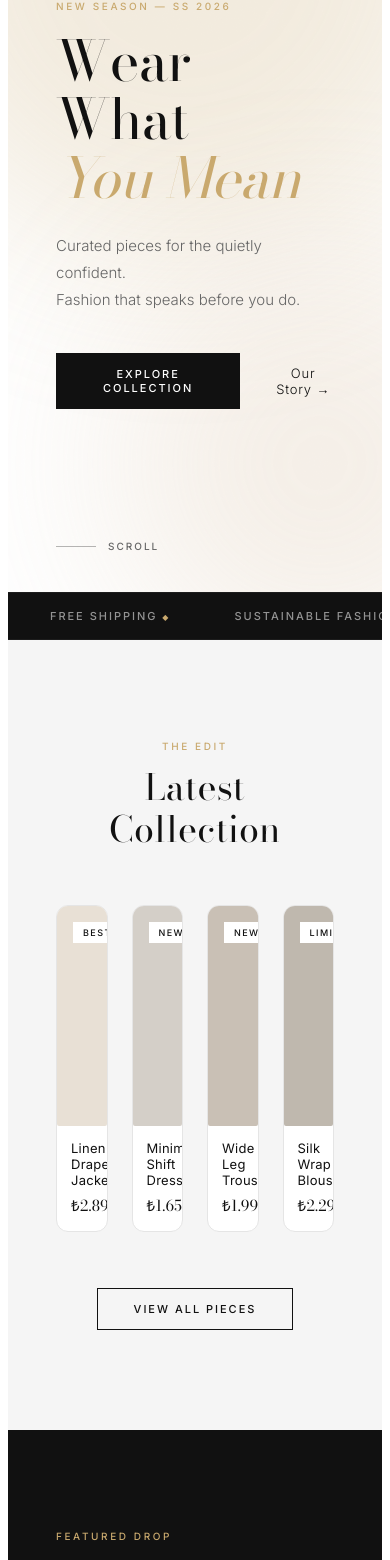
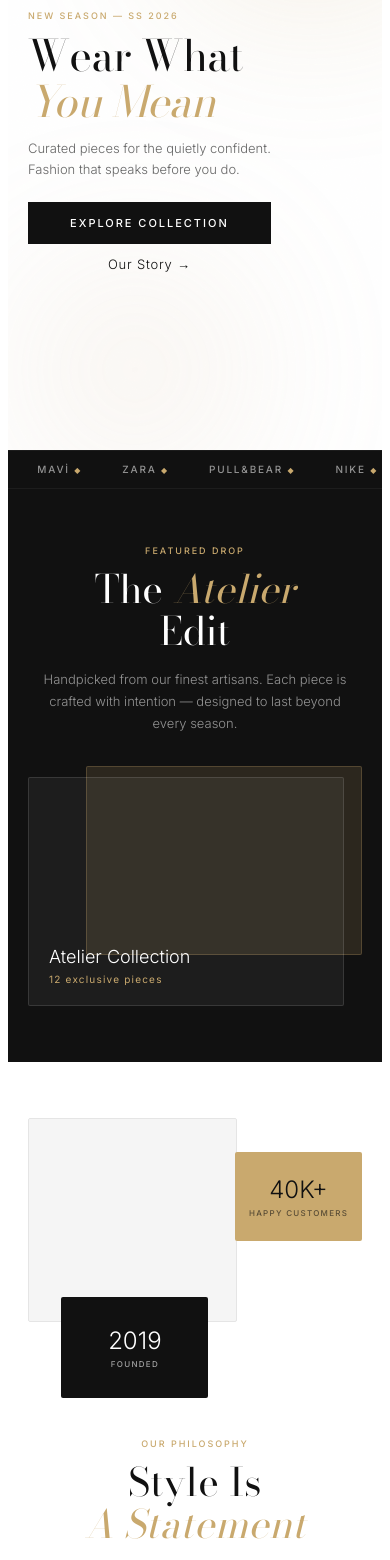
Before and after one commit to MehmetDemr/Dressify-Website, a React (Vite) app: page / in a window 390 px wide. Shown: the part 273-1833 px from the top of the page. Built offline with nearby package versions, Linux system fonts and the light colour scheme.

Commit message:
Style:Homepage has been styled and become responsive

```diff
--- a/src/pages/HomePage.jsx
+++ b/src/pages/HomePage.jsx
@@ -1,6 +1,7 @@
 import LandingPageHeader from "../components/Landing-Page/landing-page-header/Header";
 import LandingPageFooter from "../components/Landing-Page/landing-page-footer/Footer";
 import "../styles/HomePage.css";
+import { Link } from "react-router-dom";
 
 function HomePage() {
   return (
@@ -31,28 +32,23 @@ function HomePage() {
             </div>
           </div>
 
-          <div className="hero-scroll-hint">
-            <span className="scroll-line" />
-            <span className="scroll-label">Scroll</span>
-          </div>
+
         </section>
 
         {/*  MARQUEE STRIP  */}
         <div className="marquee-strip">
           <div className="marquee-track">
             {[
-              "New Arrivals",
-              "SS 2026",
-              "Free Shipping",
-              "Sustainable Fashion",
-              "New Arrivals",
-              "SS 2026",
-              "Free Shipping",
-              "Sustainable Fashion",
-              "New Arrivals",
-              "SS 2026",
-              "Free Shipping",
-              "Sustainable Fashion",
+              "NEW ARRIVALS",
+              "MAVİ",
+              "ZARA",
+              "PULL&BEAR",
+              "NIKE",
+              "ADIDAS",
+              "H&M",
+              "KOTON",
+              "COLINS",
+              "SEASON 2026",
             ].map((t, i) => (
               <span key={i} className="marquee-item">
                 {t} <span className="marquee-dot">◆</span>
@@ -61,57 +57,7 @@ function HomePage() {
           </div>
         </div>
 
-        {/*  COLLECTION  */}
-        <section className="collection" id="collection">
-          <div className="section-header">
-            <p className="section-eyebrow">The Edit</p>
-            <h2 className="section-title">Latest Collection</h2>
-          </div>
 
-          <div className="collection-grid">
-            {[
-              {
-                tag: "Bestseller",
-                name: "Linen Drape Jacket",
-                price: "₺2.890",
-                color: "#e8e0d5",
-              },
-              {
-                tag: "New",
-                name: "Minimal Shift Dress",
-                price: "₺1.650",
-                color: "#d4cfc8",
-              },
-              {
-                tag: "New",
-                name: "Wide Leg Trousers",
-                price: "₺1.990",
-                color: "#c9c0b5",
-              },
-              {
-                tag: "Limited",
-                name: "Silk Wrap Blouse",
-                price: "₺2.290",
-                color: "#bfb8ae",
-              },
-            ].map((item, i) => (
-              <div className="product-card" key={i}>
-                <div className="product-img" style={{ background: item.color }}>
-                  <span className="product-tag">{item.tag}</span>
-                  <button className="product-quick">Quick Add</button>
-                </div>
-                <div className="product-info">
-                  <p className="product-name">{item.name}</p>
-                  <p className="product-price">{item.price}</p>
-                </div>
-              </div>
-            ))}
-          </div>
-
-          <div className="collection-cta">
-            <button className="btn-outline">View All Pieces</button>
-          </div>
-        </section>
 
         {/*  FEATURED BANNER  */}
         <section className="featured" id="featured">
@@ -125,7 +71,6 @@ function HomePage() {
                 Handpicked from our finest artisans. Each piece is crafted with
                 intention — designed to last beyond every season.
               </p>
-              <button className="btn-primary">Shop the Drop</button>
             </div>
             <div className="featured-visual">
               <div className="featured-card featured-card--back" />
--- a/src/styles/HomePage.css
+++ b/src/styles/HomePage.css
@@ -1,4 +1,3 @@
-
 /* GLOBAL RESETS FOR MAIN */
 .main {
   width: 100%;
@@ -99,7 +98,7 @@
 /*HERO */
 .hero {
   position: relative;
-  min-height: 92vh;
+  min-height: 85vh;
   display: flex;
   align-items: center;
   padding: 0 48px;
@@ -157,7 +156,7 @@
 .hero-content {
   position: relative;
   z-index: 1;
-  max-width: 620px;
+  max-width: 560px;
   animation: fadeUp 0.9s ease both;
 }
 
@@ -174,21 +173,21 @@
 
 .hero-title {
   font-family: var(--font-heading);
-  font-size: clamp(56px, 8vw, 100px);
+  font-size: clamp(52px, 7vw, 88px);
   font-weight: 300;
-  line-height: 1.05;
+  line-height: 1.02;
   letter-spacing: -0.01em;
   color: var(--dark);
-  margin: 0 0 24px;
+  margin: 0 0 18px;
 }
 
 .hero-sub {
   font-family: var(--font-body);
   font-size: 15px;
   font-weight: 300;
-  line-height: 1.8;
+  line-height: 1.7;
   color: var(--text-gray);
-  margin: 0 0 40px;
+  margin: 0 0 28px;
 }
 
 .hero-eyebrow {
@@ -198,13 +197,14 @@
   letter-spacing: 0.26em;
   text-transform: uppercase;
   color: var(--gold);
-  margin: 0 0 20px;
+  margin: 0 0 14px;
 }
 
 .hero-actions {
   display: flex;
   align-items: center;
-  gap: 32px;
+  gap: 20px;
+  flex-wrap: wrap;
 }
 
 /* Scroll hint */
@@ -591,7 +591,7 @@
 }
 
 .newsletter-title {
- font-family: var(--font-heading);
+  font-family: var(--font-heading);
   font-size: clamp(36px, 5vw, 54px);
   font-weight: 300;
   color: var(--white);
@@ -635,3 +635,367 @@
 .newsletter-input:focus {
   border-color: var(--gold);
 }
+
+/*Responsive*/
+
+@media (max-width: 1024px) {
+  .hero {
+    padding: 0 32px;
+    min-height: 85vh;
+  }
+
+  .collection {
+    padding: 80px 32px;
+  }
+
+  .collection-grid {
+    grid-template-columns: repeat(2, 1fr);
+    gap: 20px;
+  }
+
+  .featured {
+    padding: 80px 32px;
+  }
+
+  .featured-inner {
+    gap: 48px;
+  }
+
+  .about {
+    padding: 80px 32px;
+  }
+
+  .about-inner {
+    gap: 48px;
+  }
+}
+
+/* MOBILE */
+@media (max-width: 768px) {
+  /* GENERAL */
+  .section-title {
+    font-size: clamp(34px, 10vw, 46px);
+    line-height: 1.08;
+    margin: 0 0 16px;
+  }
+
+  .auth-actions--mobile .nav-btn--primary {
+    background: var(--dark);
+    color: #ffffff !important;
+    border: 1px solid var(--dark);
+  }
+
+  .auth-actions--mobile .nav-btn--ghost {
+    color: var(--dark) !important;
+    border: 1px solid rgba(17, 17, 17, 0.2);
+  }
+
+  .section-eyebrow {
+    font-size: 9px;
+    letter-spacing: 0.22em;
+    margin: 0 0 12px;
+  }
+
+  /* HERO */
+  .hero {
+    padding: 72px 20px 56px;
+    min-height: 60svh;
+    align-items: center;
+  }
+
+  .hero-content {
+    max-width: 100%;
+    min-width: 0;
+  }
+
+  .hero-title {
+    font-size: clamp(38px, 11vw, 54px);
+    line-height: 1.06;
+    margin: 0 0 14px;
+  }
+
+  .hero-sub {
+    font-size: 13px;
+    line-height: 1.6;
+    margin: 0 0 22px;
+  }
+
+  .hero-eyebrow {
+    font-size: 9px;
+    letter-spacing: 0.22em;
+    margin: 0 0 12px;
+  }
+
+  .hero-actions {
+    display: flex;
+    flex-direction: column;
+    align-items: stretch;
+    gap: 12px;
+    width: 100%;
+  }
+
+  .btn-primary,
+  .btn-outline,
+  .btn-ghost {
+    width: 100%;
+    text-align: center;
+  }
+
+  .hero-blob--1 {
+    width: 260px;
+    height: 260px;
+    top: -60px;
+    right: -60px;
+  }
+
+  .hero-blob--2 {
+    width: 180px;
+    height: 180px;
+    left: 10%;
+    bottom: -40px;
+  }
+
+  .hero-scroll-hint {
+    left: 20px;
+    bottom: 20px;
+  }
+
+  /* MARQUEE */
+  .marquee-strip {
+    padding: 12px 0;
+  }
+
+  .marquee-item {
+    font-size: 10px;
+    padding: 0 20px;
+  }
+
+  /* COLLECTION */
+  .collection {
+    padding: 56px 20px;
+  }
+
+  .section-header {
+    margin-bottom: 36px;
+  }
+
+  .collection-grid {
+    grid-template-columns: repeat(2, 1fr);
+    gap: 14px;
+  }
+
+  .product-img {
+    aspect-ratio: 3 / 3.4;
+    border-radius: 6px;
+  }
+
+  .product-tag {
+    top: 12px;
+    left: 12px;
+    font-size: 8px;
+    padding: 4px 8px;
+  }
+
+  .product-quick {
+    font-size: 9px;
+    padding: 8px 14px;
+    bottom: 12px;
+  }
+
+  .product-info {
+    padding: 12px 0 0;
+    display: flex;
+    flex-direction: column;
+    align-items: flex-start;
+    gap: 6px;
+  }
+
+  .product-name {
+    font-size: 15px;
+    line-height: 1.35;
+  }
+
+  .product-price {
+    font-size: 12px;
+  }
+
+  .collection-cta {
+    margin-top: 36px;
+  }
+
+  /* FEATURED */
+  .featured {
+    padding: 56px 20px;
+  }
+
+  .featured-inner {
+    grid-template-columns: 1fr;
+    gap: 32px;
+  }
+
+  .featured-text {
+    order: 1;
+    min-width: 0;
+    text-align: center;
+    display: flex;
+    flex-direction: column;
+    align-items: center;
+  }
+
+  .featured-title {
+    font-size: clamp(34px, 10vw, 46px);
+    line-height: 1.08;
+    margin: 0 0 16px;
+  }
+
+  .featured-desc {
+    font-size: 13px;
+    line-height: 1.7;
+    margin: 0;
+    max-width: 320px;
+    text-align: center;
+    overflow-wrap: anywhere;
+    word-break: break-word;
+  }
+
+  .featured-visual {
+    order: 2;
+    width: 100%;
+    height: 240px;
+    margin: 0 auto;
+  }
+
+  .featured-card--back,
+  .featured-card--front {
+    width: 82%;
+    height: 78%;
+  }
+
+  .featured-card--front {
+    padding: 20px;
+  }
+
+  .featured-card-label {
+    font-size: 18px;
+  }
+
+  .featured-card-sub {
+    font-size: 10px;
+  }
+
+  /* ABOUT */
+  .about {
+    padding: 56px 20px;
+  }
+
+  .about-inner {
+    grid-template-columns: 1fr;
+    gap: 40px;
+  }
+
+  .about-text {
+    min-width: 0;
+    text-align: center;
+    display: flex;
+    flex-direction: column;
+    align-items: center;
+  }
+
+  .about-visual {
+    height: 280px;
+    width: 100%;
+    overflow: hidden;
+  }
+
+  .about-block--1 {
+    width: 62%;
+    height: 72%;
+  }
+
+  .about-block--2 {
+    width: 44%;
+    height: 36%;
+    left: 10%;
+  }
+
+  .about-block--3 {
+    width: 38%;
+    height: 32%;
+    right: 0;
+  }
+
+  .about-block-stat {
+    font-size: 24px;
+  }
+
+  .about-block-label {
+    font-size: 8px;
+    letter-spacing: 0.16em;
+  }
+
+  .about-desc {
+    font-size: 13px;
+    line-height: 1.75;
+    margin: 0 0 28px;
+    max-width: 320px;
+    text-align: center;
+    overflow-wrap: anywhere;
+    word-break: break-word;
+  }
+
+  .about-values {
+    gap: 12px;
+    width: 100%;
+    align-items: center;
+  }
+
+  .about-value {
+    font-size: 12px;
+    gap: 10px;
+    justify-content: center;
+  }
+
+  .value-dot {
+    width: 5px;
+    height: 5px;
+  }
+
+  /* NEWSLETTER */
+  .newsletter {
+    padding: 56px 20px;
+  }
+
+  .newsletter-title {
+    font-size: clamp(30px, 9vw, 40px);
+    margin: 0 0 12px;
+  }
+
+  .newsletter-sub {
+    font-size: 13px;
+    line-height: 1.65;
+    margin: 0 0 28px;
+  }
+
+  .newsletter-form {
+    flex-direction: column;
+    gap: 12px;
+    max-width: 100%;
+  }
+
+  .newsletter-input {
+    border-right: 1px solid rgba(255, 255, 255, 0.15);
+    padding: 13px 16px;
+  }
+
+  .featured-text,
+  .about-text {
+    text-align: center;
+    display: flex;
+    flex-direction: column;
+    align-items: center;
+  }
+
+  .about-values {
+    align-items: center;
+  }
+}
```
